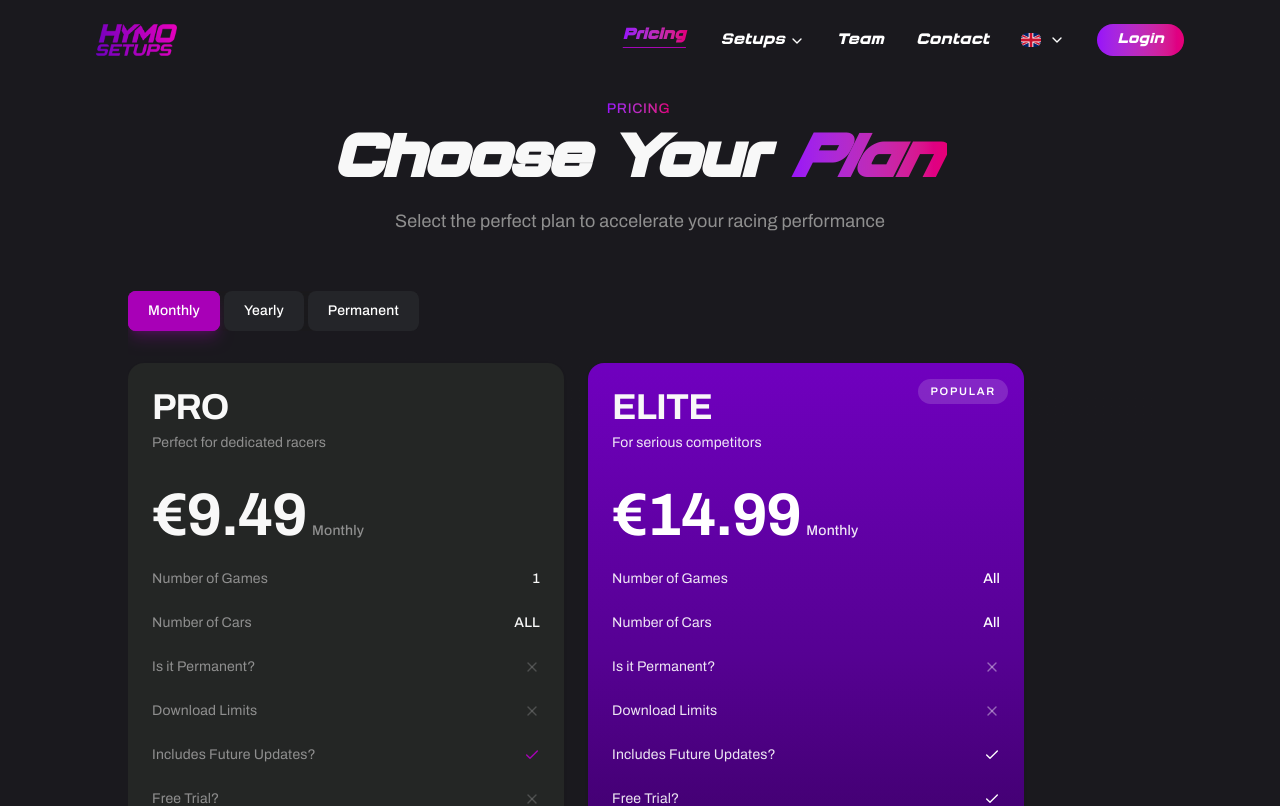
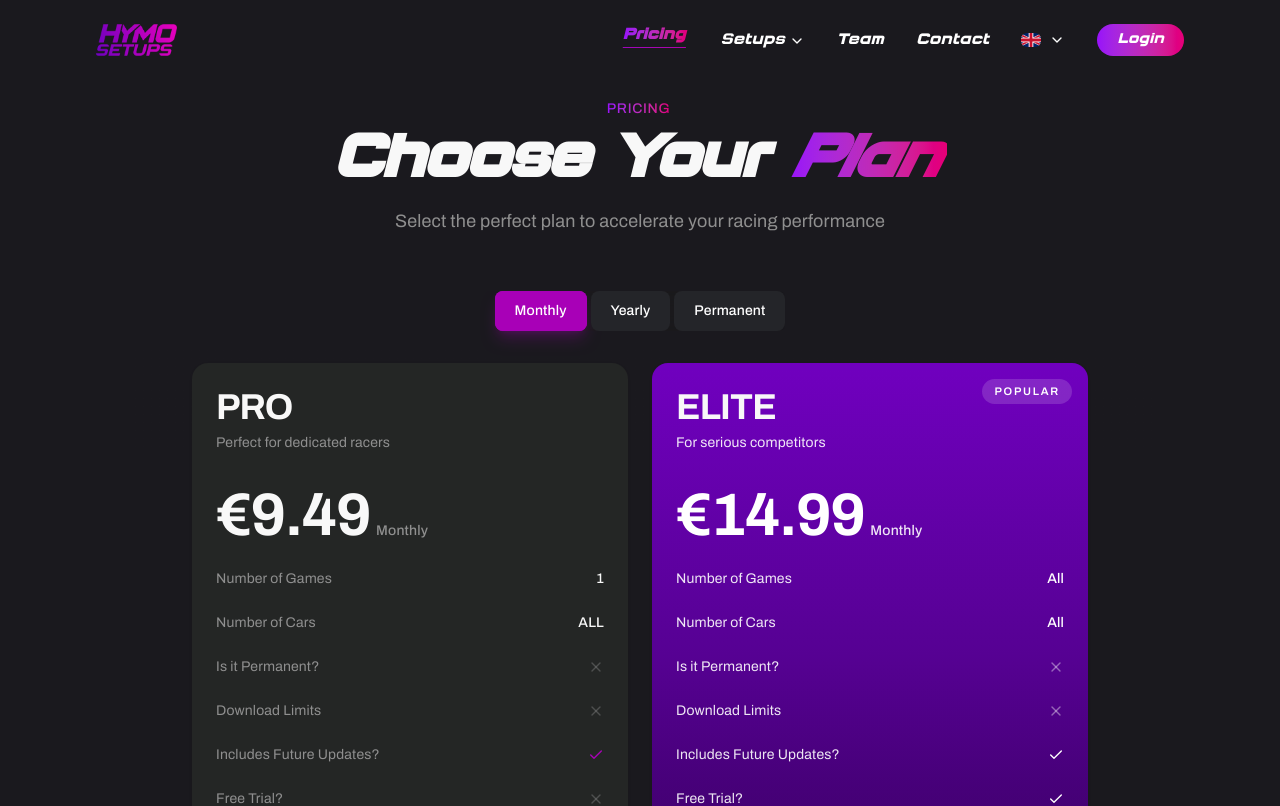
Before and after one commit to potentialgenie/HYMO, a Next.js app: page /pricing in a window 1280 px wide. Shown: the top 806 px of the page. Built offline with nearby package versions, Linux system fonts and the light colour scheme.

Commit message:
Fix pricing component

```diff
--- a/components/pricing.tsx
+++ b/components/pricing.tsx
@@ -73,7 +73,7 @@ export function Pricing({ showHeader = true }: { showHeader?: boolean }) {
       <div className="relative z-10">
         {/* Section Header */}
         {showHeader && (
-          <div className="text-left mb-5">
+          <div className="text-center mb-5">
             <h2 className="text-4xl sm:text-5xl font-bold mb-4 font-display text-brand-gradient">
               Choose Your Plan
             </h2>
@@ -81,7 +81,7 @@ export function Pricing({ showHeader = true }: { showHeader?: boolean }) {
         )}
 
         {/* Billing Toggle */}
-        <div className="relative flex flex-wrap items-center justify-left gap-1 rounded-md bg-muted/50 backdrop-blur-sm w-fit mx-left mb-8">
+        <div className="relative flex flex-wrap items-center justify-center gap-1 rounded-md bg-muted/50 backdrop-blur-sm w-fit mx-auto mb-8">
           {(["monthly", "yearly", "permanent"] as const).map((period) => (
             <button
               key={period}
@@ -112,7 +112,7 @@ export function Pricing({ showHeader = true }: { showHeader?: boolean }) {
           <motion.div
             key={billingPeriod}
             className={cn(
-              "grid gap-6 max-w-4xl",
+              "grid gap-6 max-w-4xl mx-auto",
               billingPeriod === "permanent" ? "grid-cols-1 max-w-[420px]" : "grid-cols-1 sm:grid-cols-2"
             )}
             initial={{ opacity: 0, y: 12 }}
```
